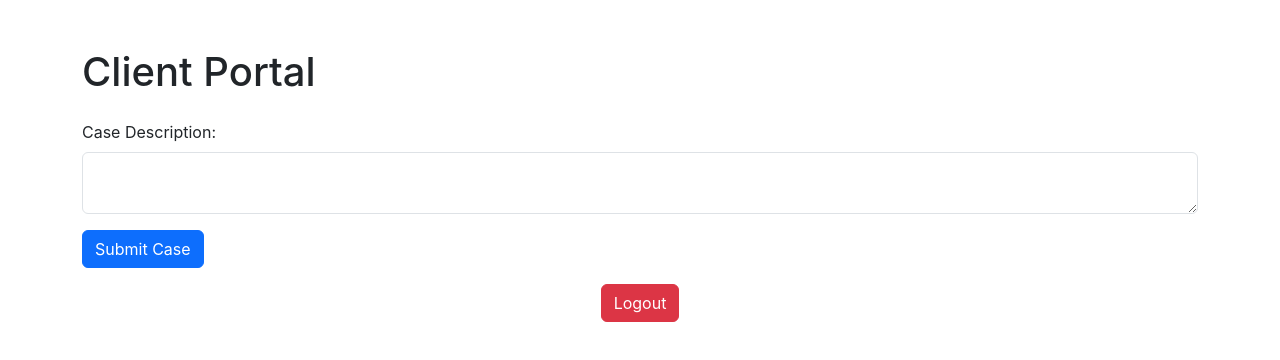
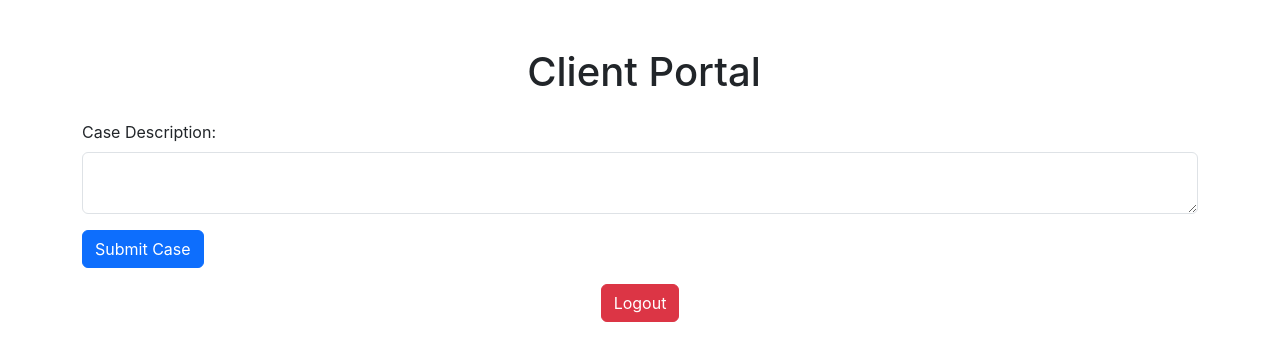
Before and after one commit to akshitreddy02/CourtConnect, a React (Create React App) app in the folder frontend/: page /client in a window 1280 px wide. Shown: the top 360 px of the page. Built offline with nearby package versions, Linux system fonts and the light colour scheme; no server answers.

Commit message:
added npm run both script

```diff
--- a/frontend/src/components/Client.js
+++ b/frontend/src/components/Client.js
@@ -65,15 +65,15 @@ const Client = () => {
     };
     return (
         <div className="container mt-5">
-            <header className="mb-4">
-                <h1><i className="fas fa-balance-scale"></i> Client Portal</h1>
+            <header className="mb-4 text-center">
+                <h1><i className="fas fa-balance-scale me-2"></i> Client Portal</h1>
             </header>
 
             <main>
                 {existingCase ? (
                     <div>
                         <h2>Your Existing Case:</h2>
-                        <table className="table">
+                        <table className="table table-hover shadow">
                             <thead>
                                 <tr>
                                     <th>Case Description</th>
```
Also changed, not shown: package.json (added, +8 -0 lines), 1 other file (tests, documents, lock files or other folders).
